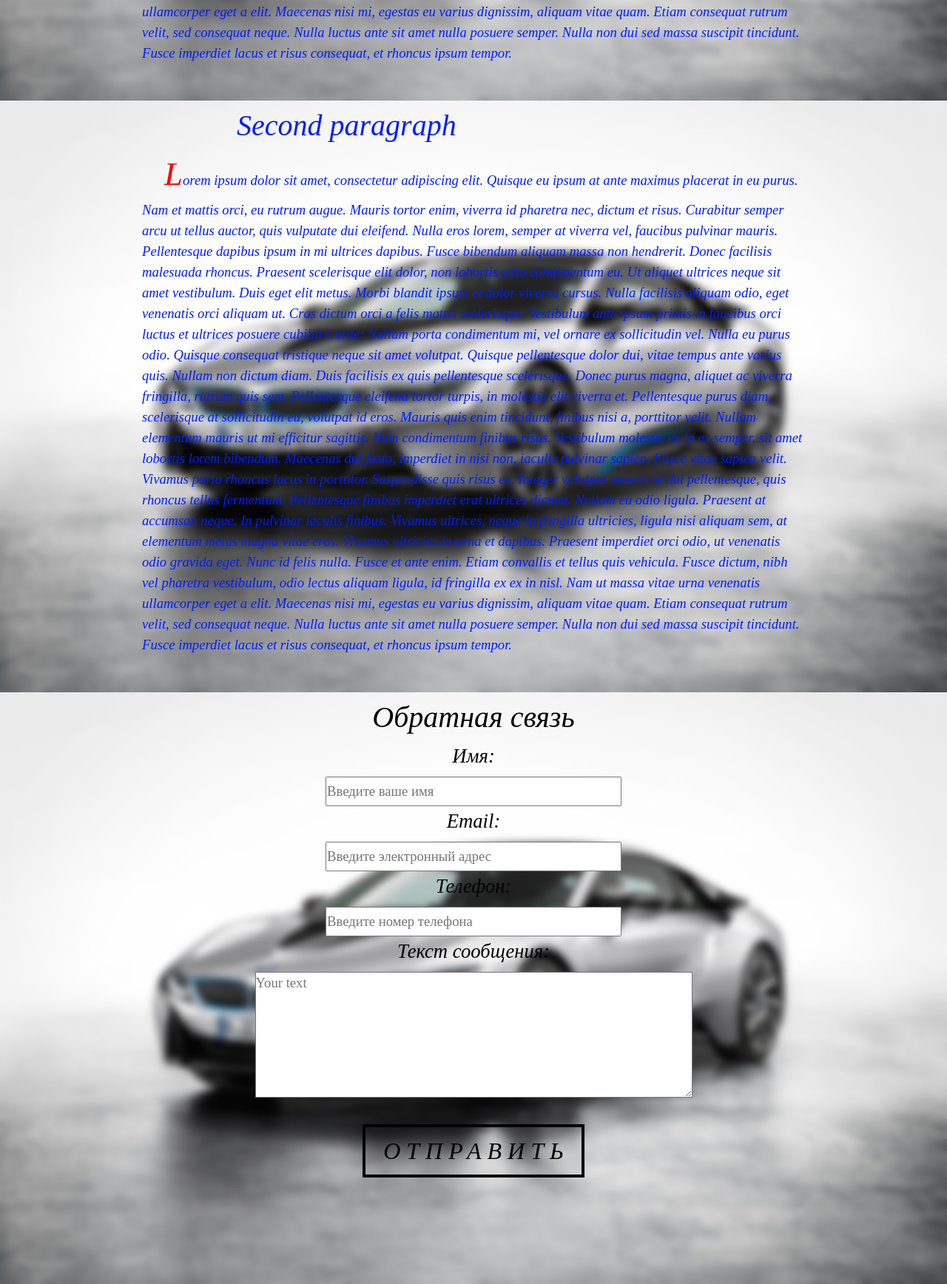
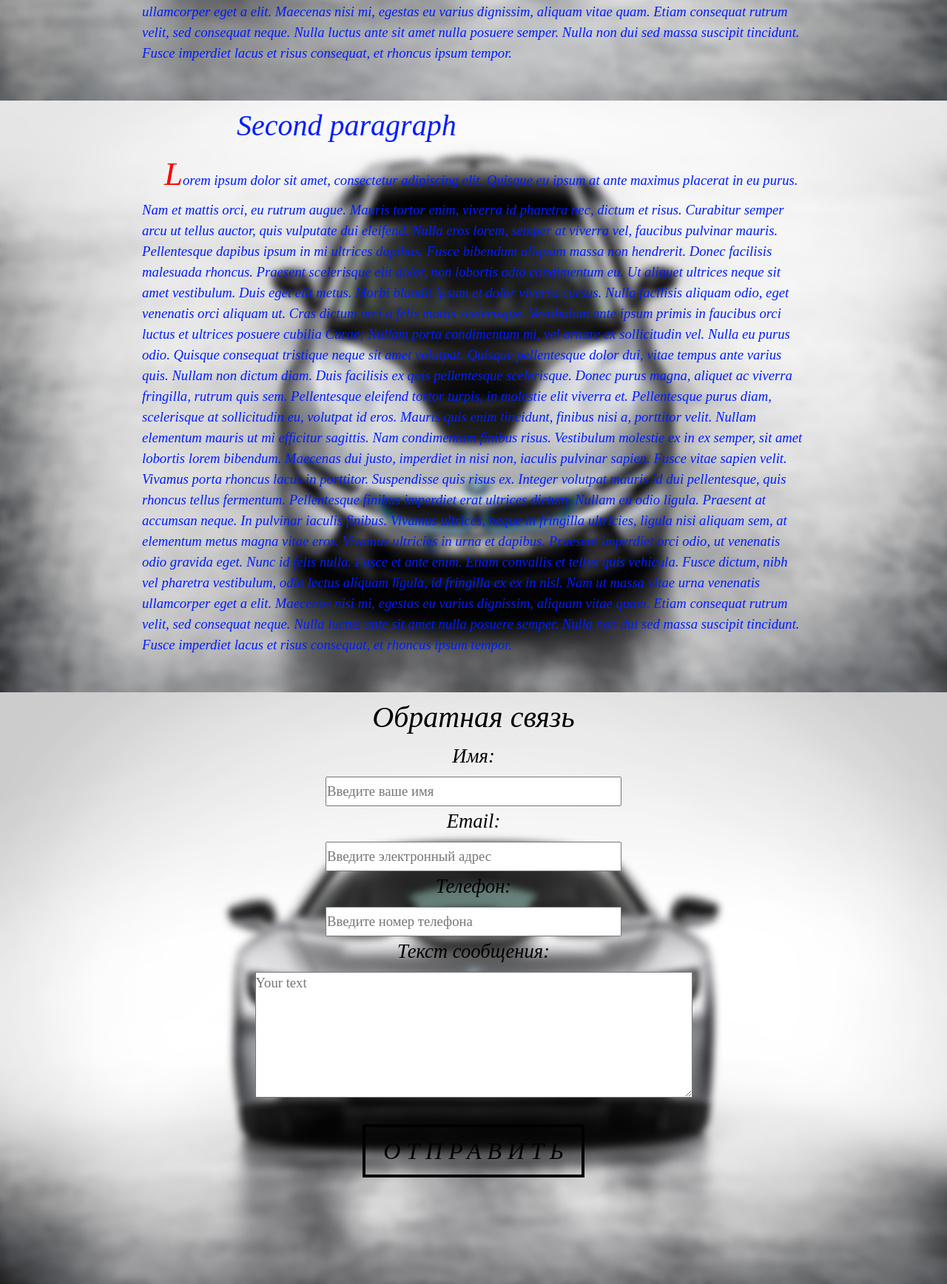
Before and after one commit to roziukp/Blog-Homework-, a plain HTML site: page index.html in a window 1280 px wide. Shown: the part 1520-3256 px from the top of the page at 74% size. Drawn offline with nearby package versions, Linux system fonts and the light colour scheme.

Commit message:
Added new bg

```diff
--- a/assets/css/style.css
+++ b/assets/css/style.css
@@ -9,6 +9,8 @@ img
 	height: auto;
 	width: 100%;
 }
+nav
+{position: fixed;}
 .bg
 		{
 			background-image:url('../img/bg/1.jpg');
@@ -19,7 +21,15 @@ img
 			background-repeat: no-repeat;
 		}
 
-
+.bg2
+		{
+			background-image:url('../img/bg/2.jpg');
+			height:100%;
+			margin: 0;
+			background-position:center;
+			background-size: cover;
+			background-repeat: no-repeat;
+		}
 section
 		{
 			min-height: 100%;
@@ -55,7 +65,7 @@ h1 + p
 .form
 
 {
-			background-image:url('../img/bg/1.jpg');
+			background-image:url('../img/bg/3.jpg');
 			height:100%;
 			margin: 0;
 			background-position:center;
--- a/index.html
+++ b/index.html
@@ -25,7 +25,7 @@
   <body>
 
 
-    <nav class="navbar navbar-expand-lg navbar-light bg-light" id="nav">
+    <nav class="navbar navbar-expand-lg navbar-light bg-light navbar-fixed-top" id="nav">
   <a class="navbar-brand" href="#nav">CAR BLOG</a>
   <button class="navbar-toggler" type="button" data-toggle="collapse" data-target="#navbarSupportedContent" aria-controls="navbarSupportedContent" aria-expanded="false" aria-label="Toggle navigation">
     <span class="navbar-toggler-icon"></span>
@@ -101,7 +101,7 @@
       </p>
     </section>
     </div>
-    <div class="bg">
+    <div class="bg2">
     <section  id="second">
       <h1 id="SecondArticle">Second paragraph</h1>
       <p class="content1">
```
Also changed, not shown: assets/img/bg/2.jpg (added), assets/img/bg/3.jpg (added).
